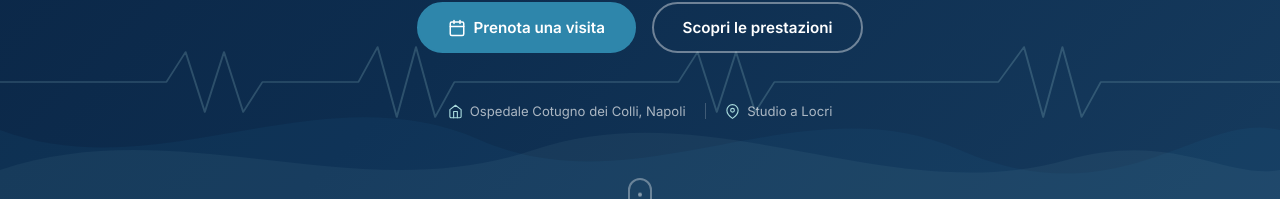
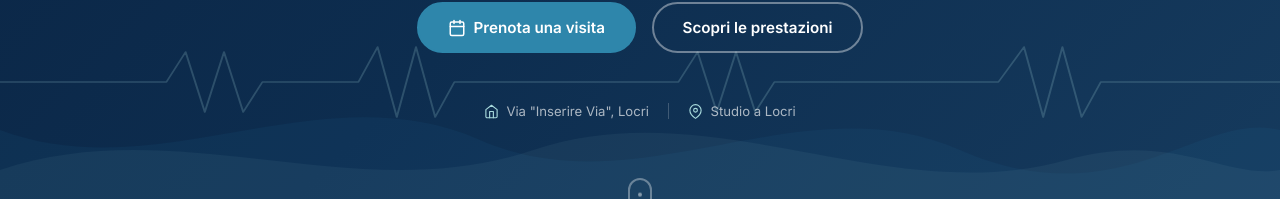
Before and after one commit to umbertocicciaa/doctor-antonio-comperatore, a React (Vite) app: page / in a window 1280 px wide. Shown: the part 550-749 px from the top of the page. Built offline with nearby package versions, Linux system fonts and the light colour scheme.

Commit message:
fix: update location affiliation and text from Napoli to Locri in Hero component and tests

```diff
--- a/src/components/Hero.jsx
+++ b/src/components/Hero.jsx
@@ -76,7 +76,7 @@
               <path d="M3 9l9-7 9 7v11a2 2 0 01-2 2H5a2 2 0 01-2-2z"/>
               <polyline points="9 22 9 12 15 12 15 22"/>
             </svg>
-            Ospedale Cotugno dei Colli, Napoli
+            Via "Inserire Via", Locri
           </div>
           <div className="hero__affiliation-divider" />
           <div className="hero__affiliation-item">
```
Also changed, not shown: 1 other file (tests, documents, lock files or other folders).
